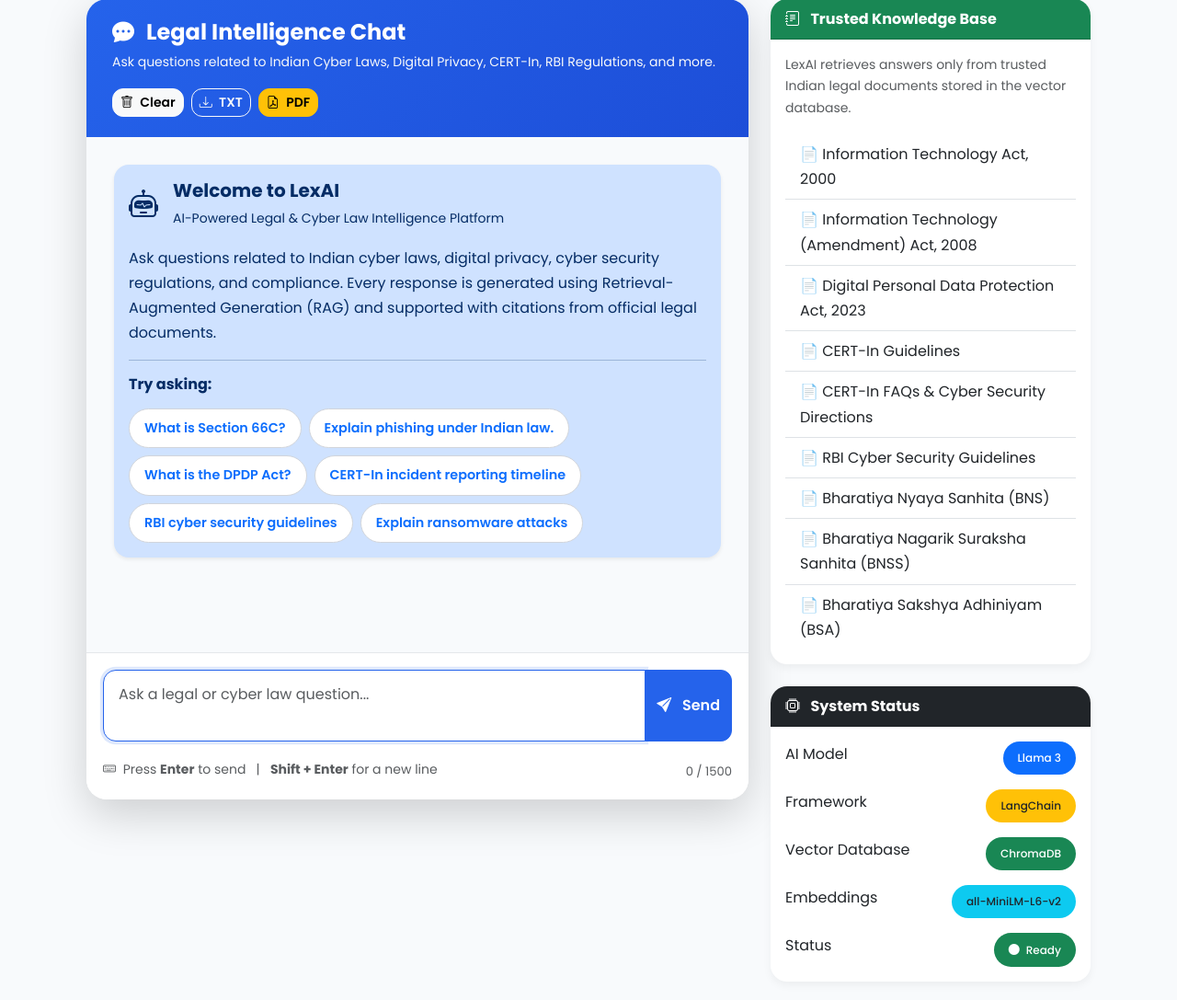
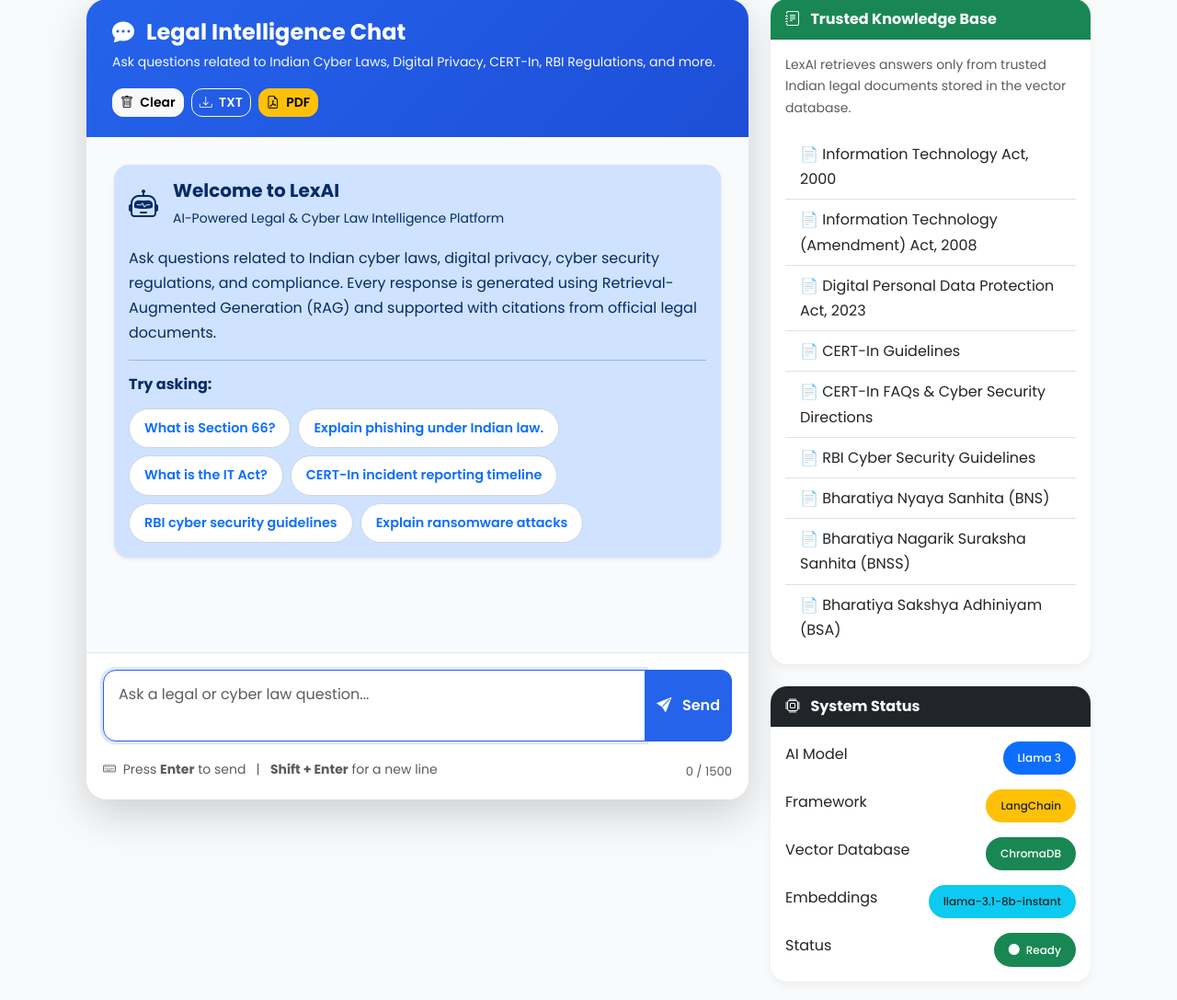
Before and after one commit to karthikeyan-aihub/LexAI-Legal-Cyber-Law-Intelligence-Platform, a Flask app: page /chat in a window 1280 px wide. Shown: the part 396-1483 px from the top of the page at 92% size. Run offline with Flask 3, Linux system fonts and the light colour scheme; some libraries are stand-ins or nearby versions.

Commit message:
Rebuild Chroma vector database

```diff
--- a/templates/chat.html
+++ b/templates/chat.html
@@ -234,7 +234,7 @@ LexAI Chat
                             <button
                                 class="btn btn-outline-primary btn-sm suggestion-btn">
 
-                                What is Section 66C?
+                                What is Section 66?
 
                             </button>
 
@@ -248,7 +248,7 @@ LexAI Chat
                             <button
                                 class="btn btn-outline-primary btn-sm suggestion-btn">
 
-                                What is the DPDP Act?
+                                What is the IT Act?
 
                             </button>
 
@@ -490,7 +490,7 @@ LexAI Chat
 
                         <span class="badge bg-info text-dark">
 
-                            all-MiniLM-L6-v2
+                            llama-3.1-8b-instant
 
                         </span>
 
```
Also changed, not shown: 10 other files.
